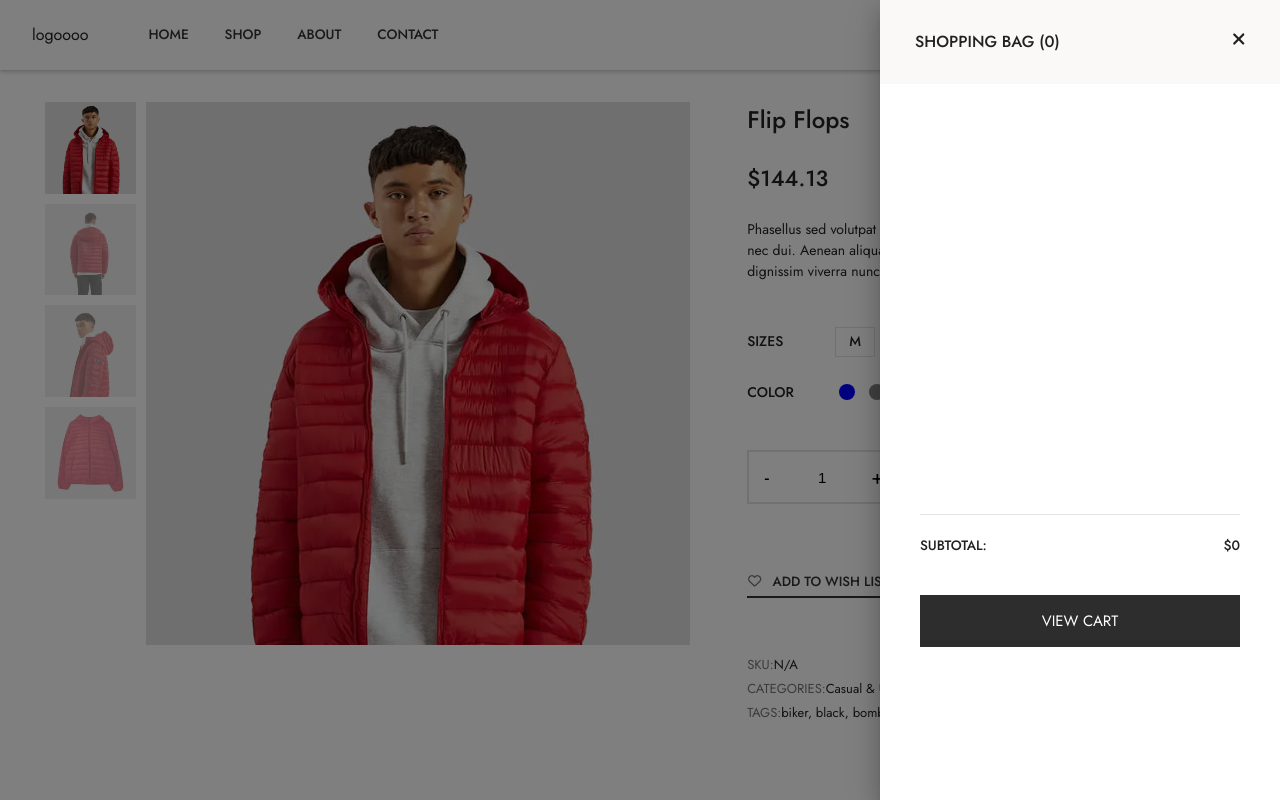
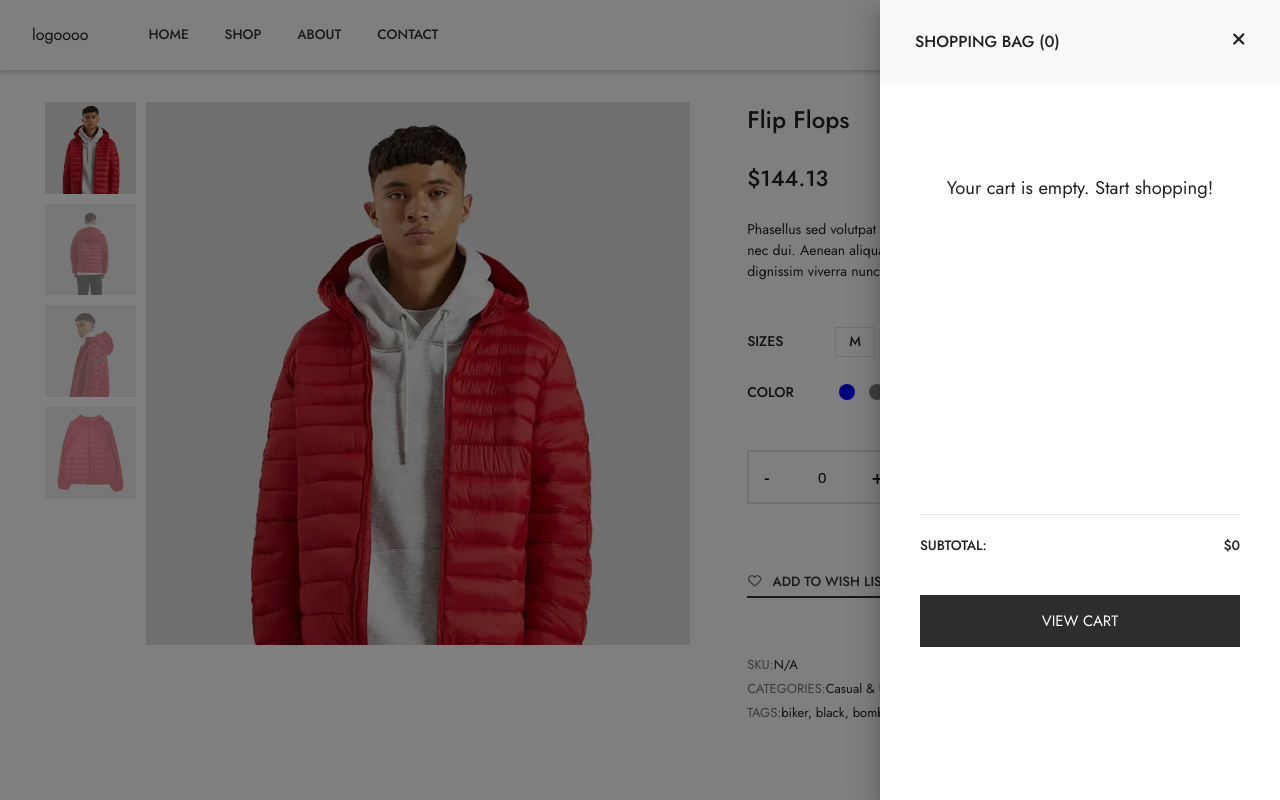
Before and after one commit to Sahba-Rezvani/redwine-website, a React (Create React App) app: page /product-details/1 in a window 1280 px wide. Both pictures are taken after a click on the icon 1178 px from the left and 35 px from the top of the page. Shown: the top 800 px of the page. Built offline with nearby package versions, Linux system fonts and the light colour scheme; data requests are answered from the project's data file.

Commit message:
fixing counter in ProductDetails and ShoppingBag

```diff
--- a/src/components/App.js
+++ b/src/components/App.js
@@ -31,6 +31,7 @@ export default function App() {
   const [cartProducts, setCartProducts] = useState([]);
   const [selectedColor, setSelectedColor] = useState("");
   const [selectedSize, setSelectedSize] = useState("");
+
   useEffect(() => {
     const fetchProducts = async () => {
       try {
@@ -99,30 +100,87 @@ export default function App() {
     return !!localStorage.getItem("loggedInUser");
   };
 
-  function handleAddToCart(product) {
-    const newCartItem = {
-      ...product,
-      color: selectedColor,
-      size: selectedSize,
-      count: count,
-    };
-    setCartProducts([...cartProducts, newCartItem]);
-    console.log(cartProducts);
+  // const handleAddToCart = (product, count, selectedColor, selectedSize) => {
+  //   //اتفاقات داخل این فانکشن باید با فشردن دکمه کم  و زیاد در Countr رقم بخورد
+  //   const existingProduct = cartProducts.find(
+  //     (item) =>
+  //       item.id === product.id &&
+  //       item.color === selectedColor &&
+  //       item.size === selectedSize
+  //   );
+
+  //   if (existingProduct) {
+  //     const updatedCart = cartProducts.map((item) =>
+  //       item.id === product.id &&
+  //       item.color === selectedColor &&
+  //       item.size === selectedSize
+  //         ? { ...item, quantity: count }
+  //         : item
+  //     );
+  //     setCartProducts(updatedCart);
+  //   } else {
+  //     setCartProducts([
+  //       ...cartProducts,
+  //       {
+  //         ...product,
+  //         quantity: count,
+  //         color: selectedColor,
+  //         size: selectedSize,
+  //       },
+  //     ]);
+  //   }
+  // };
+
+  function forTest(product, count, selectedColor, selectedSize) {
+    console.log("cartProducts:", cartProducts);
+    console.log("selectedProductID:", product);
+    // console.log("cartProductID:", cartPro);
+
+    const existingProduct = cartProducts?.find(
+      (item) =>
+        item.id === product.id &&
+        item.color === selectedColor &&
+        item.size === selectedSize
+    );
+    console.log("cartProducts:", cartProducts);
+
+    if (existingProduct) {
+      const updatedCart = cartProducts.map((item) =>
+        item.id === product.id &&
+        item.color === selectedColor &&
+        item.size === selectedSize
+          ? { ...item, quantity: count }
+          : item
+      );
+      setCartProducts(updatedCart);
+    }
   }
 
-  const updateQuantity = (id, count) => {
-    if (cartProducts.length !== 0) {
-      setCartProducts((prevCart) =>
-        prevCart.map((cartProducts) =>
-          cartProducts.id === id
-            ? { ...cartProducts, quantity: count }
-            : cartProducts
-        )
-      );
-    } else {
-      console.log("not in the cart yet!");
-    }
-  };
+  function handleAddToCart(product) {
+    setCartProducts([
+      ...cartProducts,
+      {
+        ...product,
+        quantity: count,
+        color: selectedColor,
+        size: selectedSize,
+      },
+    ]);
+  }
+
+  // const updateQuantity = (id, count) => {
+  //   if (cartProducts.length !== 0) {
+  //     const updateQuantity = (id, newQuantity) => {
+  //       setCartProducts((prevCart) =>
+  //         prevCart.map((item) =>
+  //           item.id === id ? { ...item, quantity: newQuantity } : item
+  //         )
+  //       );
+  //     };
+  //   } else {
+  //     console.log("not in the cart yet!");
+  //   }
+  // };
 
   return (
     <div className="container">
@@ -149,7 +207,7 @@ export default function App() {
         onClose={toggleShoppingBagDrawer()}
       >
         <ShoppingBag
-          updateQuantity={updateQuantity}
+          // updateQuantity={updateQuantity}
           cartProducts={cartProducts}
           toggleDrawer={toggleShoppingBagDrawer}
         />
@@ -161,7 +219,7 @@ export default function App() {
         isRegistered={isRegistered}
       />
       <Routes>
-        <Route
+        {/* <Route
           path="/"
           element={
             isAuthenticated() ? (
@@ -170,7 +228,9 @@ export default function App() {
               <Navigate to="/login" />
             )
           }
-        />
+        /> */}
+
+        <Route path="/" element={<Home products={products} />} />
 
         <Route path="/about" element={<About />} />
         <Route
@@ -184,13 +244,14 @@ export default function App() {
               products={products}
               count={count}
               setCount={setCount}
-              updateQuantity={updateQuantity}
+              // updateQuantity={updateQuantity}
               cartProducts={cartProducts}
               selectedColor={selectedColor}
               setSelectedColor={setSelectedColor}
               selectedSize={selectedSize}
               setSelectedSize={setSelectedSize}
               handleAddToCart={handleAddToCart}
+              forTest={forTest}
             />
           }
         />
--- a/src/components/Counter.js
+++ b/src/components/Counter.js
@@ -1,16 +1,27 @@
-export function Counter({ updateQuantity, productId, count, setCount }) {
+export function Counter({
+  updateQuantity,
+  selectedProduct,
+  count,
+  setCount,
+  forTest,
+  selectedColor,
+  selectedSize,
+}) {
   const increaseQuantity = () => {
     setCount((c) => c + 1);
-    updateQuantity(productId, count);
+    forTest(selectedProduct, count, selectedColor, selectedSize);
+    // updateQuantity(productId, count);
   };
   const decreaseQuantity = () => {
-    setCount((c) => (c > 1 ? c - 1 : 1));
-    updateQuantity(productId, count);
+    setCount((c) => (c > 2 ? c - 1 : 1));
+    forTest(selectedProduct, count, selectedColor, selectedSize);
+    // updateQuantity(productId, count);
   };
   const handleChange = (e) => {
-    const value = parseInt(e.target.value, 10) || 1;
-    setCount(value);
-    updateQuantity(productId, value);
+    const value = parseInt(e.target.value, 10) || count;
+    setCount(Number(value));
+    forTest(selectedProduct, count, selectedColor, selectedSize);
+    // updateQuantity(productId, value);
   };
   return (
     <div className="counter-container">
--- a/src/components/ShoppingBag.js
+++ b/src/components/ShoppingBag.js
@@ -5,13 +5,7 @@ import { useState } from "react";
 import Box from "@mui/material/Box";
 import { Link } from "react-router-dom";
 
-export function ShoppingBag({
-  toggleDrawer,
-  cartProducts,
-  updateQuantity,
-  count,
-  setCount,
-}) {
+export function ShoppingBag({ toggleDrawer, cartProducts, updateQuantity }) {
   const [totalPrice, setTotalPrice] = useState(0);
 
   // const addedProducts = null;
@@ -34,15 +28,13 @@ export function ShoppingBag({
         />
       </div>
       <div className="bag_content">
-        {cartProducts ? (
+        {cartProducts.length > 0 ? (
           <div className="bag_products">
             {cartProducts.map((product, i) => (
               <CartProduct
                 product={product}
                 key={product.id}
-                updateQuantity={updateQuantity}
-                count={count}
-                setCount={setCount}
+                // updateQuantity={updateQuantity}
               />
             ))}
           </div>
@@ -71,20 +63,22 @@ export function ShoppingBag({
   );
 }
 
-export function CartProduct({ product, count, setCount, updateQuantity }) {
+export function CartProduct({ product, updateQuantity }) {
   const increaseQuantity = () => {
-    setCount((c) => c + 1);
-    updateQuantity(product.id, count);
+    const newCount = product.quantity + 1;
+    // updateQuantity(product.id, newCount);
   };
+
   const decreaseQuantity = () => {
-    setCount((c) => (c > 1 ? c - 1 : 1));
-    updateQuantity(product.id, count);
+    const newCount = product.quantity > 1 ? product.quantity - 1 : 1;
+    // updateQuantity(product.id, newCount);
   };
+
   const handleChange = (e) => {
     const value = parseInt(e.target.value, 10) || 1;
-    setCount(value);
     updateQuantity(product.id, value);
   };
+
   return (
     <div className="bag_product">
       <div className="bag_product-img">
@@ -99,7 +93,12 @@ export function CartProduct({ product, count, setCount, updateQuantity }) {
             <button onClick={decreaseQuantity} type="button">
               -
             </button>
-            <input type="text" value={count} onChange={handleChange} />
+            <input
+              type="text"
+              value={product.quantity}
+              onChange={handleChange}
+            />
+
             <button onClick={increaseQuantity} type="button">
               +
             </button>
@@ -107,7 +106,7 @@ export function CartProduct({ product, count, setCount, updateQuantity }) {
           <p className="bag_product-price">${product.price}</p>
         </div>
       </div>
-      <FontAwesomeIcon className="bag_product-remove" icon={faXmark} />{" "}
+      <FontAwesomeIcon className="bag_product-remove" icon={faXmark} />
     </div>
   );
 }
--- a/src/pages/ProductDetails.js
+++ b/src/pages/ProductDetails.js
@@ -18,6 +18,7 @@ export default function ProductDetails({
   setSelectedSize,
   setCount,
   count,
+  forTest,
 }) {
   const { id } = useParams(); // Access the ID from the route
   const [selectedProduct, setSelectedProduct] = useState(null);
@@ -31,6 +32,11 @@ export default function ProductDetails({
   function handleImageSelect(imgUrl) {
     setSelectedImage(imgUrl);
   }
+
+  useEffect(() => {
+    setCount(0);
+  }, [id, setCount]);
+
   const discountPrice =
     selectedProduct?.price -
     (selectedProduct?.price * selectedProduct?.isDiscount) / 100;
@@ -121,14 +127,24 @@ export default function ProductDetails({
                   <Counter
                     setCount={setCount}
                     count={count}
-                    productId={selectedProduct.id}
-                    updateQuantity={updateQuantity}
+                    selectedProduct={selectedProduct}
+                    forTest={forTest}
+                    selectedColor={selectedColor}
+                    selectedSize={selectedSize}
+                    // updateQuantity={updateQuantity}
                     cartProducts={cartProducts}
                   />
                   <button
                     type="button"
                     className="secondary-btn"
-                    onClick={() => handleAddToCart(selectedProduct)}
+                    onClick={() =>
+                      handleAddToCart(
+                        selectedProduct,
+                        count,
+                        selectedColor,
+                        selectedSize
+                      )
+                    }
                   >
                     add to cart
                   </button>
@@ -173,7 +189,6 @@ export default function ProductDetails({
     </>
   );
 }
-
 export function SizeRadioGroup({ sizeRange, setSelectedSize, selectedSize }) {
   return (
     <ul className="swatch_list">
--- a/src/pages/Shop.js
+++ b/src/pages/Shop.js
@@ -159,7 +159,9 @@ export default function Shop({ itemsPerPage, products }) {
         <div className="shop-filter"></div>
         <div className="products">
           {currentProducts &&
-            currentProducts.map((product) => <ProductCard product={product} />)}
+            currentProducts.map((product) => (
+              <ProductCard key={product.id} product={product} />
+            ))}
         </div>
         <ReactPaginate
           className="pag-nums"
```
Also changed, not shown: src/components/SignUpPage.js (+28 -47 lines), db.json.
